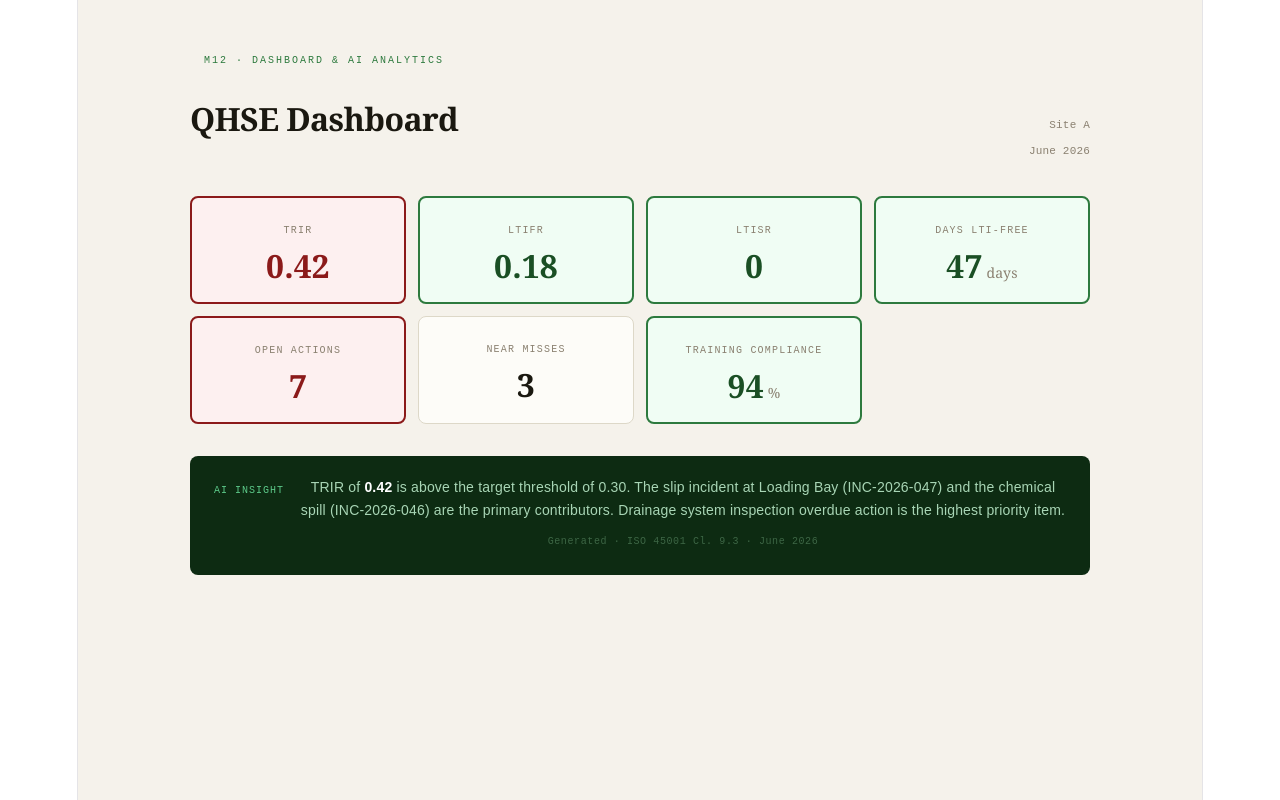
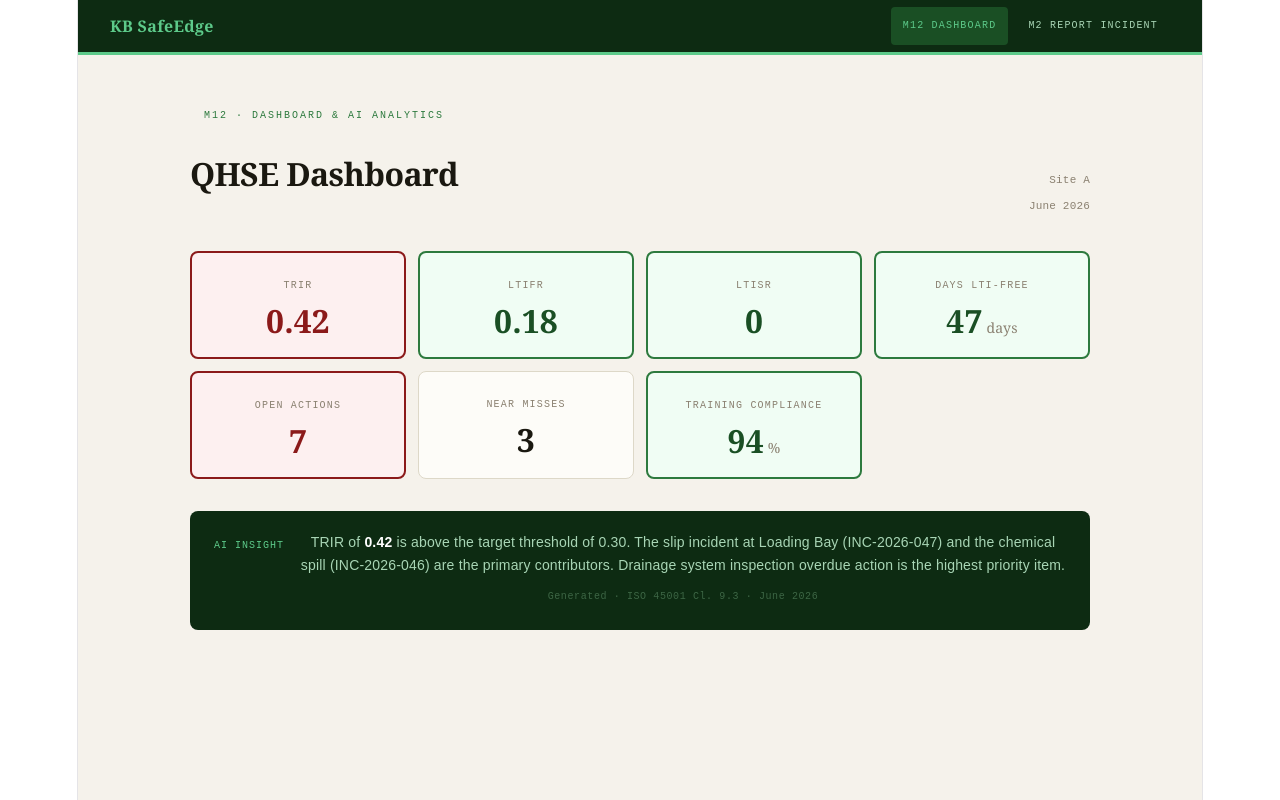
Before and after one commit to OdhiamboKB/safeedge-ui, a React (Vite) app in the folder safeedge-ui/: page / in a window 1280 px wide. Shown: the top 800 px of the page. Built offline with nearby package versions, Linux system fonts and the light colour scheme.

Commit message:
feat: React Router — Nav, BrowserRouter, routes for M12 and M2

```diff
--- a/safeedge-ui/package.json
+++ b/safeedge-ui/package.json
@@ -11,7 +11,8 @@
   },
   "dependencies": {
     "react": "^19.2.7",
-    "react-dom": "^19.2.7"
+    "react-dom": "^19.2.7",
+    "react-router-dom": "^7.18.0"
   },
   "devDependencies": {
     "@types/react": "^19.2.17",
--- a/safeedge-ui/src/App.jsx
+++ b/safeedge-ui/src/App.jsx
@@ -1,7 +1,82 @@
+import { BrowserRouter, Routes, Route, NavLink } from 'react-router-dom'
 import KPIDashboard from './KPIDashboard'
+import IncidentForm from './IncidentForm'
 
+// ── NAV COMPONENT ────────────────────────────────────
+function Nav() {
+  const navStyle = {
+    background: '#0d2b12',
+    padding: '0 32px',
+    height: '52px',
+    display: 'flex',
+    alignItems: 'center',
+    justifyContent: 'space-between',
+    borderBottom: '3px solid #5dca8a',
+    position: 'sticky',
+    top: 0,
+    zIndex: 100,
+  }
+
+  const logoStyle = {
+    fontFamily: 'Georgia, serif',
+    fontSize: '16px',
+    fontWeight: '700',
+    color: '#5dca8a',
+    textDecoration: 'none',
+    letterSpacing: '0.02em',
+  }
+
+  const linkStyle = {
+    fontFamily: 'monospace',
+    fontSize: '10px',
+    letterSpacing: '0.12em',
+    textTransform: 'uppercase',
+    color: '#a8d5b5',
+    textDecoration: 'none',
+    padding: '6px 12px',
+    borderRadius: '4px',
+    transition: 'all 0.15s',
+  }
+
+  const activeLinkStyle = {
+    ...linkStyle,
+    background: '#1a4f24',
+    color: '#5dca8a',
+  }
+
+  return (
+    <nav style={navStyle}>
+      <NavLink to="/" style={logoStyle}>KB SafeEdge</NavLink>
+      <div style={{ display: 'flex', gap: '8px' }}>
+        <NavLink
+          to="/"
+          end
+          style={({ isActive }) => isActive ? activeLinkStyle : linkStyle}
+        >
+          M12 Dashboard
+        </NavLink>
+        <NavLink
+          to="/incidents/new"
+          style={({ isActive }) => isActive ? activeLinkStyle : linkStyle}
+        >
+          M2 Report Incident
+        </NavLink>
+      </div>
+    </nav>
+  )
+}
+
+// ── APP ROOT WITH ROUTER ─────────────────────────────
 function App() {
-  return <KPIDashboard />
+  return (
+    <BrowserRouter>
+      <Nav />
+      <Routes>
+        <Route path="/" element={<KPIDashboard />} />
+        <Route path="/incidents/new" element={<IncidentForm onSubmit={(data) => console.log('Submitted:', data)} />} />
+      </Routes>
+    </BrowserRouter>
+  )
 }
 
 export default App
```
Also changed, not shown: 1 other file (tests, documents, lock files or other folders).
